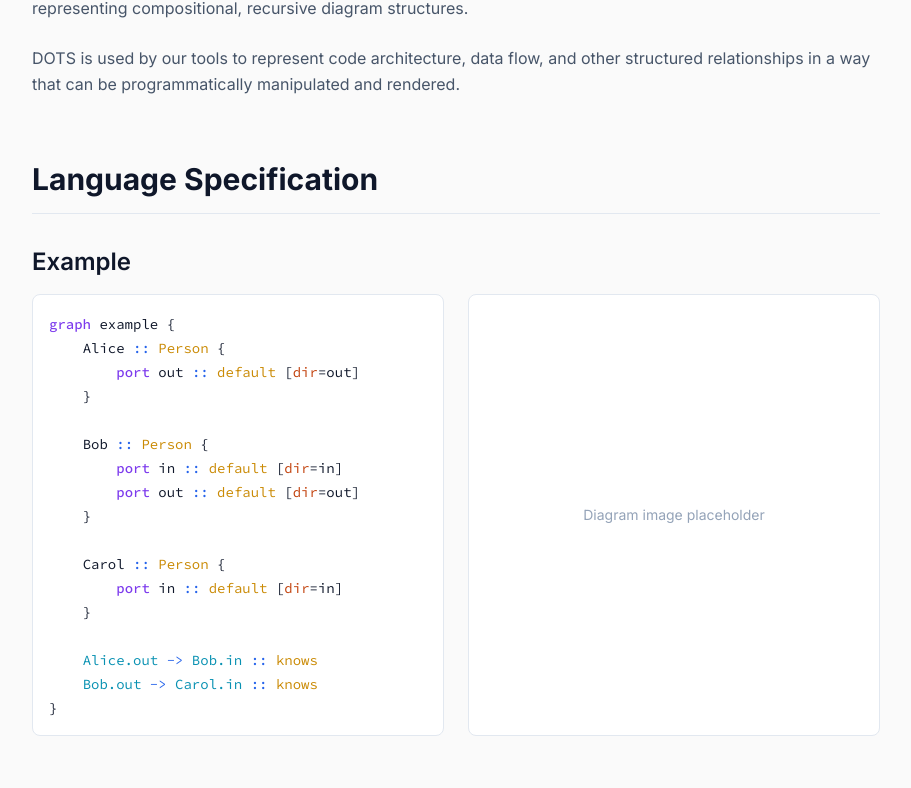
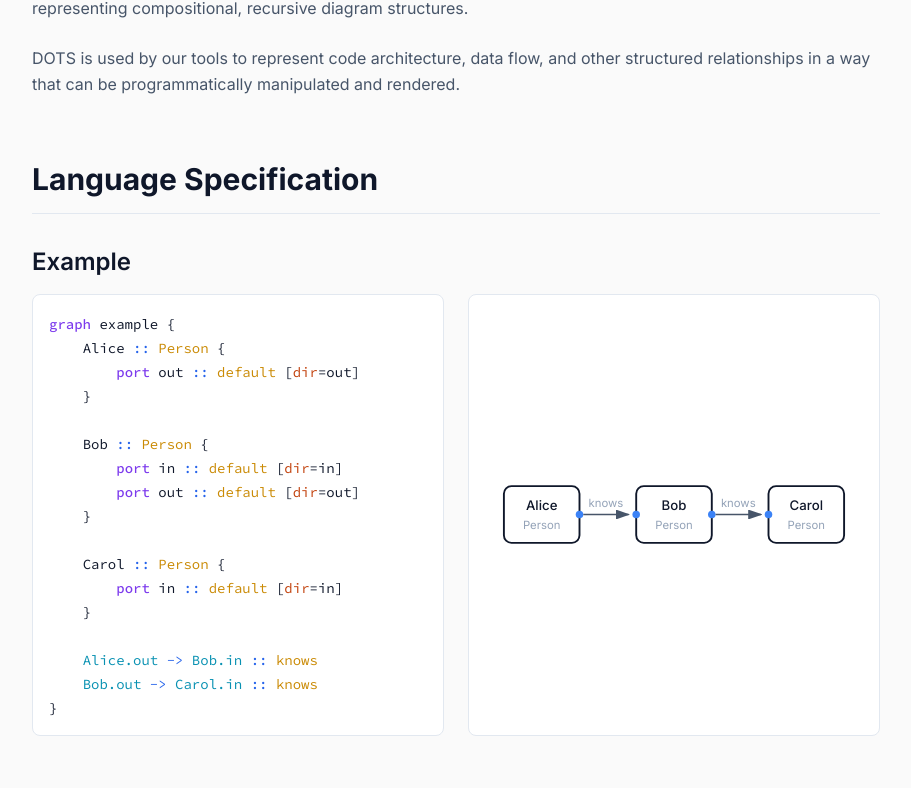
Before and after one commit to adjointlabs/adjointlabs.github.io, a React (Vite) app: page /dots in a window 1280 px wide. Shown: the part 362-1150 px from the top of the page, without its empty margins (184-1095 px from the left). Built offline with nearby package versions, Linux system fonts and the light colour scheme.

Commit message:
added sample graph

```diff
--- a/src/pages/DotsPage.tsx
+++ b/src/pages/DotsPage.tsx
@@ -100,8 +100,52 @@ export function DotsPage() {
 }`} />
                   </div>
                   <div className="flex items-center justify-center bg-[--color-surface] border border-[--color-border] rounded-lg p-4 min-h-[300px]">
-                    {/* Placeholder for diagram image */}
-                    <p className="text-[--color-text-muted] text-sm">Diagram image placeholder</p>
+                    {/* Rendered diagram */}
+                    <svg viewBox="0 0 400 200" className="w-full max-w-md" fill="none" xmlns="http://www.w3.org/2000/svg">
+                      {/* Arrow marker */}
+                      <defs>
+                        <marker id="arrowhead" markerWidth="10" markerHeight="7" refX="9" refY="3.5" orient="auto">
+                          <polygon points="0 0, 10 3.5, 0 7" fill="currentColor" className="text-[--color-text-secondary]" />
+                        </marker>
+                      </defs>
+
+                      {/* Alice node */}
+                      <g>
+                        <rect x="20" y="70" width="80" height="60" rx="8" stroke="currentColor" strokeWidth="2" className="text-[--color-text-primary]" fill="none" />
+                        <text x="60" y="95" textAnchor="middle" className="text-[--color-text-primary] text-sm font-medium" fill="currentColor">Alice</text>
+                        <text x="60" y="115" textAnchor="middle" className="text-[--color-text-muted] text-xs" fill="currentColor">Person</text>
+                        {/* out port */}
+                        <circle cx="100" cy="100" r="4" fill="currentColor" className="text-[--color-accent]" />
+                      </g>
+
+                      {/* Bob node */}
+                      <g>
+                        <rect x="160" y="70" width="80" height="60" rx="8" stroke="currentColor" strokeWidth="2" className="text-[--color-text-primary]" fill="none" />
+                        <text x="200" y="95" textAnchor="middle" className="text-[--color-text-primary] text-sm font-medium" fill="currentColor">Bob</text>
+                        <text x="200" y="115" textAnchor="middle" className="text-[--color-text-muted] text-xs" fill="currentColor">Person</text>
+                        {/* in port */}
+                        <circle cx="160" cy="100" r="4" fill="currentColor" className="text-[--color-accent]" />
+                        {/* out port */}
+                        <circle cx="240" cy="100" r="4" fill="currentColor" className="text-[--color-accent]" />
+                      </g>
+
+                      {/* Carol node */}
+                      <g>
+                        <rect x="300" y="70" width="80" height="60" rx="8" stroke="currentColor" strokeWidth="2" className="text-[--color-text-primary]" fill="none" />
+                        <text x="340" y="95" textAnchor="middle" className="text-[--color-text-primary] text-sm font-medium" fill="currentColor">Carol</text>
+                        <text x="340" y="115" textAnchor="middle" className="text-[--color-text-muted] text-xs" fill="currentColor">Person</text>
+                        {/* in port */}
+                        <circle cx="300" cy="100" r="4" fill="currentColor" className="text-[--color-accent]" />
+                      </g>
+
+                      {/* Edge: Alice.out -> Bob.in */}
+                      <line x1="104" y1="100" x2="152" y2="100" stroke="currentColor" strokeWidth="1.5" className="text-[--color-text-secondary]" markerEnd="url(#arrowhead)" />
+                      <text x="128" y="92" textAnchor="middle" className="text-[--color-text-muted] text-xs" fill="currentColor">knows</text>
+
+                      {/* Edge: Bob.out -> Carol.in */}
+                      <line x1="244" y1="100" x2="292" y2="100" stroke="currentColor" strokeWidth="1.5" className="text-[--color-text-secondary]" markerEnd="url(#arrowhead)" />
+                      <text x="268" y="92" textAnchor="middle" className="text-[--color-text-muted] text-xs" fill="currentColor">knows</text>
+                    </svg>
                   </div>
                 </div>
               </section>
```
